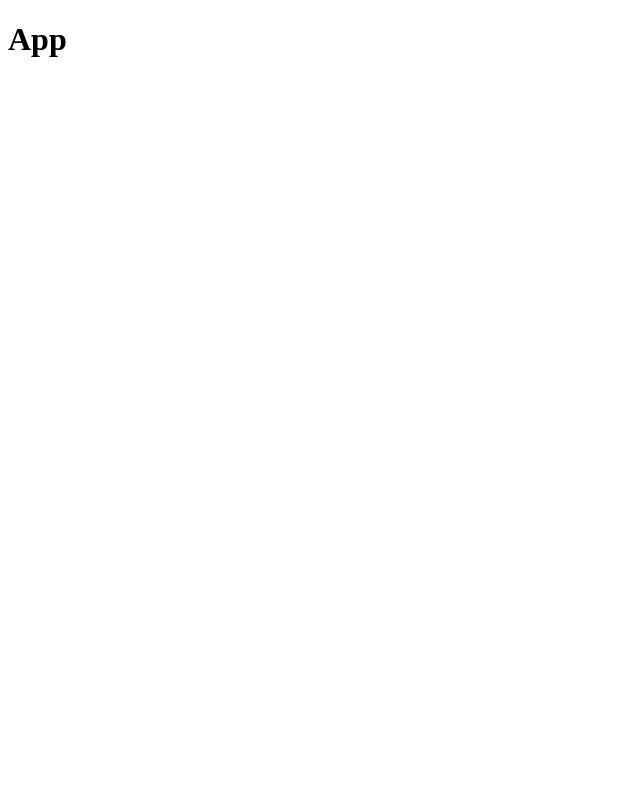
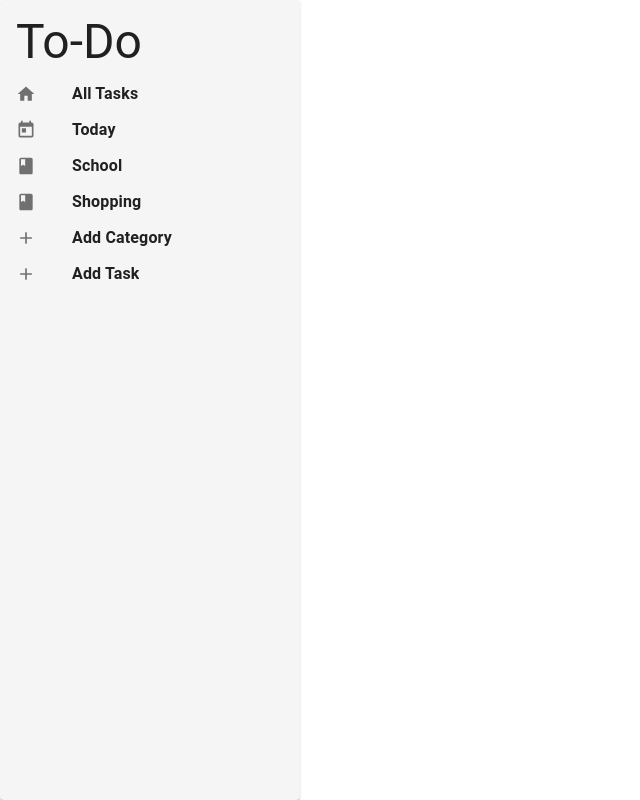
Before and after one commit to JoeKabongo/Task-App, a React (Create React App) app in the folder client/: page / in a window 1280 px wide. Shown: the whole page, without its empty margins (0-640 px from the left). Built offline with nearby package versions, Linux system fonts and the light colour scheme.

Commit message:
navbar styling

```diff
--- a/client/package.json
+++ b/client/package.json
@@ -4,12 +4,14 @@
   "private": true,
   "dependencies": {
     "@material-ui/core": "^4.11.2",
+    "@material-ui/icons": "^4.11.2",
     "@testing-library/jest-dom": "^5.11.8",
     "@testing-library/react": "^11.2.2",
     "@testing-library/user-event": "^12.6.0",
     "axios": "^0.21.1",
     "react": "^17.0.1",
     "react-dom": "^17.0.1",
+    "react-router-dom": "^5.2.0",
     "react-scripts": "4.0.1",
     "web-vitals": "^0.2.4"
   },
--- a/client/src/App.js
+++ b/client/src/App.js
@@ -1,9 +1,11 @@
 import React from 'react';
+import ButtonAppBar from '../src/components/navBar/navbar';
+import Tasks from '../src/components/tasks/tasks';
 
 export default function App() {
   return (
-    <div>
-      <h1> App </h1>
-    </div>
+    <>
+      <ButtonAppBar />
+    </>
   );
 }
--- a/client/src/components/navBar/navbar.js
+++ b/client/src/components/navBar/navbar.js
@@ -0,0 +1,69 @@
+import React from 'react';
+import MenuList from '@material-ui/core/MenuList';
+import MenuItem from '@material-ui/core/MenuItem';
+import Paper from '@material-ui/core/Paper';
+import ListItemIcon from '@material-ui/core/ListItemIcon';
+import Typography from '@material-ui/core/Typography';
+import HomeIcon from '@material-ui/icons/Home';
+import TodayIcon from '@material-ui/icons/Today';
+import AddIcon from '@material-ui/icons/Add';
+import ClassIcon from '@material-ui/icons/Class';
+import { Link } from 'react-router-dom';
+import useStyles from './style';
+
+export default function TypographyMenu() {
+  const classes = useStyles();
+
+  return (
+    <Paper className={classes.root}>
+      <MenuList>
+        <MenuItem>
+          <Typography variant="h3">To-Do</Typography>
+        </MenuItem>
+
+        <MenuItem Link="/" className={classes.item}>
+          <ListItemIcon>
+            <HomeIcon fontSize="small" />
+          </ListItemIcon>
+          <Typography variant="inherit">All Tasks</Typography>
+        </MenuItem>
+        <MenuItem Link="/" className={classes.item}>
+          <ListItemIcon>
+            <TodayIcon fontSize="small" />
+          </ListItemIcon>
+          <Typography variant="inherit"> Today </Typography>
+        </MenuItem>
+        <MenuItem className={classes.item}>
+          <ListItemIcon>
+            <ClassIcon fontSize="small" />
+          </ListItemIcon>
+          <Typography variant="inherit">School</Typography>
+        </MenuItem>
+        <MenuItem className={classes.item}>
+          <ListItemIcon>
+            <ClassIcon fontSize="small" />
+          </ListItemIcon>
+          <Typography variant="inherit" noWrap>
+            Shopping
+          </Typography>
+        </MenuItem>
+        <MenuItem className={classes.item}>
+          <ListItemIcon>
+            <AddIcon fontSize="small" />
+          </ListItemIcon>
+          <Typography variant="inherit" noWrap>
+            Add Category
+          </Typography>
+        </MenuItem>
+        <MenuItem className={classes.item}>
+          <ListItemIcon>
+            <AddIcon fontSize="small" />
+          </ListItemIcon>
+          <Typography variant="inherit" noWrap>
+            Add Task
+          </Typography>
+        </MenuItem>
+      </MenuList>
+    </Paper>
+  );
+}
--- a/client/src/components/navBar/style.js
+++ b/client/src/components/navBar/style.js
@@ -0,0 +1,18 @@
+import { makeStyles } from '@material-ui/core/styles';
+
+const useStyles = makeStyles({
+  root: {
+    width: 300,
+    fontWeight: 'bold',
+    height: '100%',
+    position: 'fixed',
+    backgroundColor: '#F5F5F5',
+    top: 0,
+    left: 0,
+  },
+  item: {
+    fontWeight: 'bold',
+  },
+});
+
+export default useStyles;
--- a/client/src/components/tasks/task/task.js
+++ b/client/src/components/tasks/task/task.js
@@ -0,0 +1,5 @@
+import React from 'react';
+
+export default function Task(props) {
+  return <div style={{ width: '100%', backgroundColor: 'red' }}>HADHAD</div>;
+}
--- a/client/src/components/tasks/tasks.js
+++ b/client/src/components/tasks/tasks.js
@@ -0,0 +1,4 @@
+import React from 'react';
+export default function Task(props) {
+  return <div> Hello world</div>;
+}
```
Also changed, not shown: client/src/components/menu/menu.js (added, +49 -0 lines), 2 other files (tests, documents, lock files or other folders).
